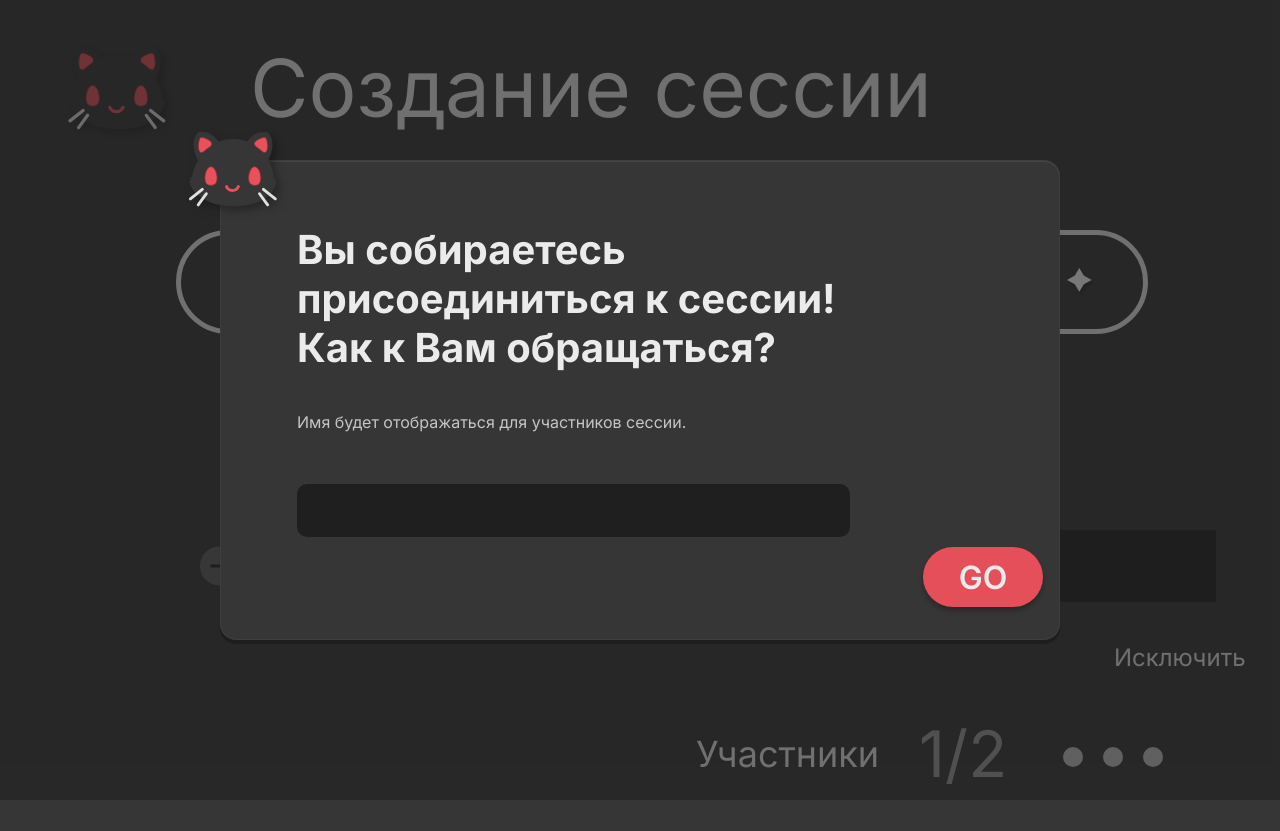
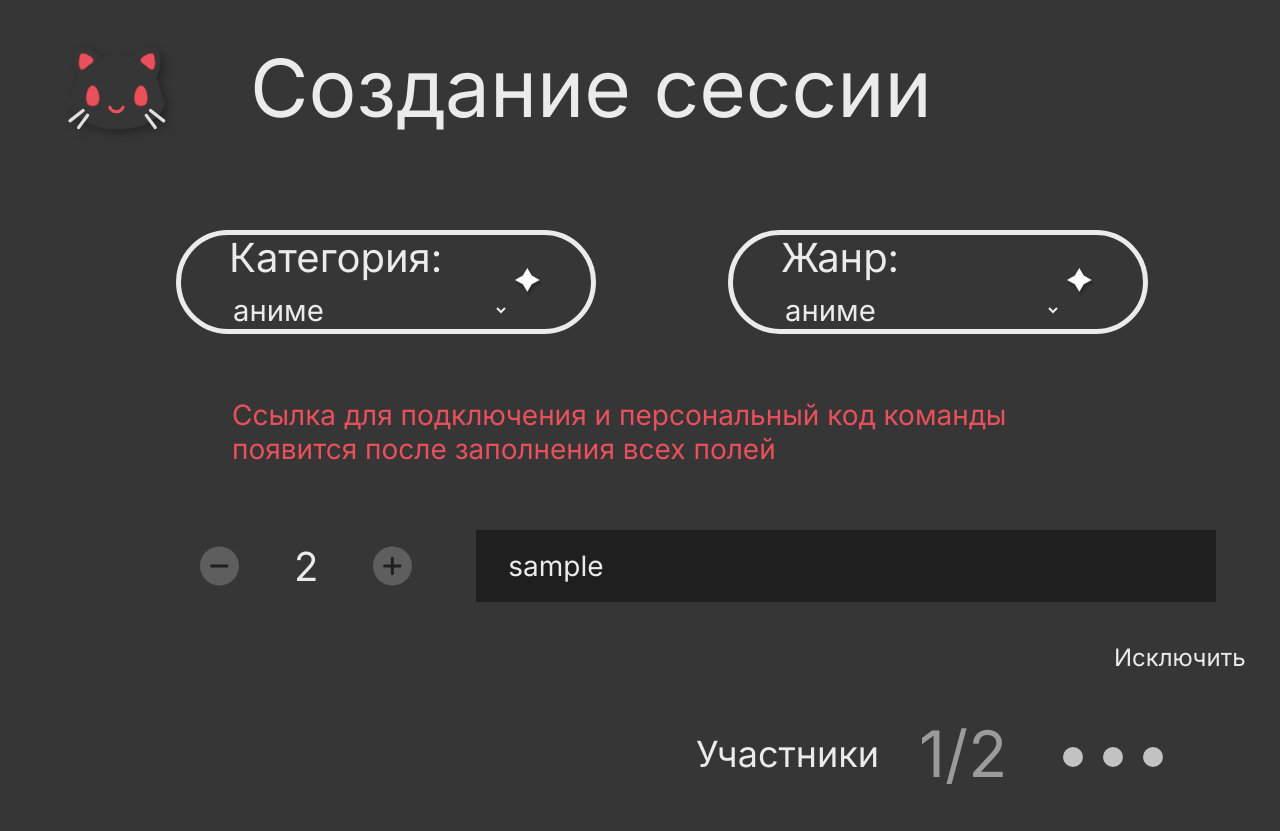
Before and after one commit to r10k5/pickYourMovie, a Vue app in the folder pickYourMovie/: page /create-session in a window 1280 px wide. Shown: the top 831 px of the page. Built offline with nearby package versions, Linux system fonts and the light colour scheme; sample sign-in values are in the browser's storage.

Commit message:
Сделана синхронизация сессии

```diff
--- a/pickYourMovie/src/router/index.ts
+++ b/pickYourMovie/src/router/index.ts
@@ -5,6 +5,7 @@ import CreateSessionView from '@/views/CreateSessionView.vue'
 import SessionView from '@/views/SessionView.vue'
 import MatchView from '@/views/MatchView.vue'
 import ResultsView from '@/views/ResultsView.vue'
+import NotFoundView from '@/views/NotFoundView.vue'
 
 const router = createRouter({
   history: createWebHistory(import.meta.env.BASE_URL),
@@ -30,14 +31,14 @@ const router = createRouter({
     },
 
     {
-      path: '/session',
+      path: '/session/:uid',
       name: 'session',
       component: SessionView
     },
 
     {
       path: '/connect-session/:uid',
-      name: 'session',
+      name: 'connect-session',
       component: CreateSessionView,
       meta: { title: 'Присоединиться к сессии' }
     },
@@ -54,6 +55,11 @@ const router = createRouter({
       component: ResultsView
     },
 
+    {
+      path: '/404',
+      name: 'not-found',
+      component: NotFoundView,
+    },
   ]
 })
 
--- a/pickYourMovie/src/stores/session.ts
+++ b/pickYourMovie/src/stores/session.ts
@@ -1,15 +1,16 @@
 import { defineStore } from 'pinia'
 import { useUserStore } from '@/stores/user';
 import axios from 'axios'
+import type { Card } from './cards';
 
 export interface History {
   user: string;
-  cardId: number;
+  card: Card;
   isLike: boolean;
 }
 
 export interface SessionResult {
-  cardId: number;
+  card: Card;
   likeCount: number;
 }
 
@@ -21,8 +22,9 @@ export interface Session {
   type?: number;
   limit?: number;
   history: History[];
-  status?: boolean;
+  status?: 'pending' | 'started' | 'finished';
   result: SessionResult[];
+  cards: Card[];
 }
 
 export interface SessionState {
@@ -37,6 +39,7 @@ export const useSessionStore = defineStore('session', {
       users: [],
       history: [],
       result: [],
+      cards: [],
     },
     error: ''
   }),
@@ -61,11 +64,57 @@ export const useSessionStore = defineStore('session', {
         this.updateSessionLocal(requestResult);
         this.runInfinityUpdate();
       }
-      console.log(requestResult);
+    },
+
+    async changeCardLike(card: Card, value: boolean) {
+      const userStore = useUserStore();
+
+      const requestResult = await axios.post(`${import.meta.env.VITE_API}/cards/like-card/${this.session.uid}`, {
+        card_id: card.id,
+        name: userStore.name,
+        value
+      })
+        .then((resp) => resp.data)
+        .catch((err) => {
+          this.error = err.response?.data;
+          return null;
+        });
+
+        if (requestResult) {
+          this.updateSessionLocal(requestResult);
+        }
+    },
+
+    likeCard(card: Card) {
+      return this.changeCardLike(card, true);
+    },
+
+
+    unlikeCard(card: Card) {
+      return this.changeCardLike(card, false);
+    },
+
+    async startSession() {
+      const userStore = useUserStore();
+
+      if (userStore.name && this.session.uid) {
+        const result = await axios.post(`${import.meta.env.VITE_API}/cards/start-session/${this.session.uid}`, {
+          name: userStore.name
+        })
+          .then((resp) => resp.data)
+          .catch((err) => err.response?.data);
+
+        if (result.error) {
+          this.error = result.error;
+          return;
+        }
+
+        this.updateSessionLocal(result);
+      }
     },
 
     async connectToSession(uid: string, username: string) {
-      const checkResult = await axios.get(`${import.meta.env.VITE_API}/cards/check-session/${uid}`)
+      const checkResult = await axios.post(`${import.meta.env.VITE_API}/cards/check-session/${uid}`)
         .then((resp) => resp.data)
         .catch((error) => error.response?.data);
 
@@ -91,22 +140,23 @@ export const useSessionStore = defineStore('session', {
       this.runInfinityUpdate();
     },
 
-    getSession(uid: string, username: string) {
-      return axios.post(`${import.meta.env.VITE_API}/cards/get-session/${uid}`, {
+    async getSession(uid: string, username: string) {
+      return await axios.post(`${import.meta.env.VITE_API}/cards/get-session/${uid}`, {
         name: username,
       })
         .then((resp) => resp.data);
     },
 
     runInfinityUpdate() {
-      if (this.session.uid) {
+      const sessionUid = this.session.uid;
+      if (sessionUid) {
         if (this.timerId) {
           clearTimeout(this.timerId);
         }
 
         const userStore = useUserStore();
         const update = () => {
-           this.getSession(this.session.uid, userStore.name)
+           this.getSession(sessionUid, userStore.name)
             .then((session) => {
               if (!session.error) {
                 this.updateSessionLocal(session);
@@ -126,16 +176,29 @@ export const useSessionStore = defineStore('session', {
     },
 
     updateSessionLocal(session) {
-      console.log(session);
       this.session.uid = session.uid;
       this.session.creatorName = session.creator_name;
       this.session.users.splice(0, this.session.users.length, ...session.guest_names);
       this.session.genre = session.genre;
       this.session.type = session.type;
       this.session.limit = session.limit;
-      this.session.history.splice(0, this.session.users.length, ...session.history);
+      this.session.history.splice(0, this.session.history.length, ...session.history);
       this.session.status = session.status;
-      this.session.result.splice(0, this.session.users.length, ...session.result);
+      this.session.result.splice(0, this.session.result.length, ...session.result);
+      this.session.cards.splice(0, this.session.cards.length, ...session.cards);
+    },
+
+    clearSession() {
+      this.session.uid = undefined;
+      this.session.creatorName = undefined;
+      this.session.users.splice(0, this.session.users.length);
+      this.session.genre = undefined;
+      this.session.type = undefined;
+      this.session.limit = undefined;
+      this.session.history.splice(0, this.session.history.length);
+      this.session.status = undefined;
+      this.session.result.splice(0, this.session.result.length);
+      this.session.cards.splice(0, this.session.cards.length);
     }
   }
 })
--- a/pickYourMovie/src/stores/user.ts
+++ b/pickYourMovie/src/stores/user.ts
@@ -5,10 +5,13 @@ export interface UserState {
 }
 
 export const useUserStore = defineStore('user', {
-  state: (): UserState => ({ name: '' }),
+  state: (): UserState => ({
+    name: localStorage.getItem('user-name') ?? ''
+  }),
   actions: {
     newUser(name: string) {
       this.name = name;
+      localStorage.setItem('user-name', name);
     }
   }
 })
--- a/pickYourMovie/src/views/CreateSessionView.vue
+++ b/pickYourMovie/src/views/CreateSessionView.vue
@@ -8,7 +8,7 @@ import AppLinkAndCodeVue from '@/components/AppLinkAndCode.vue';
 import { useRoute, useRouter } from 'vue-router';
 import { genres } from '@/scripts/genres';
 import { types } from '@/scripts/types';
-import { computed, ref, onUnmounted } from 'vue';
+import { computed, ref, onUnmounted, onMounted, watch } from 'vue';
 import AppMyModal from '@/components/AppMyModal.vue';
 import AppDotsElastic from '@/components/AppDotsElastic.vue';
 import { useSessionStore } from '@/stores/session';
@@ -20,15 +20,32 @@ const sessionStore = useSessionStore();
 const user = useUserStore();
 const session = computed(() => sessionStore.session);
 const sessionError = computed(() => sessionStore.error);
+const sessionStatus = computed(() => session.value.status);
 const sessionUsersString = computed(() => ', ' + session.value.users.join(', '));
 
 async function createSession() {
     await sessionStore.createSession(userName.value, currentType.value, currentGenre.value, limit.value);
 }
 
+async function startSession() {
+    await sessionStore.startSession();
+}
+
+onMounted(() => {
+    sessionStore.clearSession();
+    sessionStore.stopInfinityUpdate();
+});
+
 onUnmounted(() => {
+    sessionStore.clearSession();
     sessionStore.stopInfinityUpdate();
-})
+});
+
+watch(sessionStatus, (value) => {
+    if (value === 'started' && session.value.uid) {
+        router.push({ name: 'session', params: { uid: session.value.uid } });
+    }
+});
 
 const currentType = ref(1);
 const currentGenre = ref(1);
@@ -61,7 +78,13 @@ function increaseLimit() {
 }
 
 const isModalOpen = ref(true);
-const userName = ref('');
+const userName = ref(useUserStore().name);
+
+if (userName.value.length > 0) {
+    if (route.params.uid) {
+        sessionStore.connectToSession(route.params.uid.toString(), userName.value);
+    }
+}
 
 async function saveUser() {
     if (userName.value.length > 3) {
@@ -174,7 +197,7 @@ const usersCount = computed(() => {
 
             <AppDotsElastic class="dotsElastic"></AppDotsElastic>
 
-            <div v-if="sessionStore.session?.uid && user.name === session.creatorName" class="goButton" @click="createSession">
+            <div v-if="sessionStore.session?.uid && user.name === session.creatorName" class="goButton" @click="startSession">
                 <p class="goTitle">Go</p>
             </div>
         </div>
--- /dev/null
+++ b/pickYourMovie/src/views/NotFoundView.vue
@@ -0,0 +1,5 @@
+<template>
+    <div>
+        Страница не найдена :(
+    </div>
+</template>
--- a/pickYourMovie/src/views/SessionView.vue
+++ b/pickYourMovie/src/views/SessionView.vue
@@ -2,25 +2,55 @@
 import AppCard from '@/components/AppCard.vue';
 import AppUnlike from '@/components/icons/AppUnlike.vue';
 import AppLike from '@/components/icons/AppLike.vue';
-import { ref, computed } from 'vue';
-import { useCardsStore } from '@/stores/cards';
-import SelectionHistory, { type HistoryElem } from '@/components/SelectionHistory.vue';
-import { useRouter } from 'vue-router';
+import { ref, computed, onMounted } from 'vue';
+import SelectionHistory from '@/components/SelectionHistory.vue';
+import { useRoute, useRouter } from 'vue-router';
+import { useSessionStore } from '@/stores/session';
+import { useUserStore } from '@/stores/user';
 
 const router = useRouter();
+const route = useRoute();
+const sessionStore = useSessionStore();
+const userStore = useUserStore();
+
+const session = computed(() => sessionStore.session);
+
+onMounted(() => {
+    if (!session.value.uid) {
+        if (route.params.uid) {
+            if (userStore.name) {
+                sessionStore.getSession(route.params.uid.toString(), userStore.name)
+                    .then(data => {
+                        if (data.error) {
+                            router.push({ name: 'not-found' });
+                            return;
+                        }
+
+                        if (data.status !== 'started') {
+                            router.push({ name: 'not-found' });
+                            return;
+                        }
+
+                        sessionStore.updateSessionLocal(data);
+                        sessionStore.runInfinityUpdate();
+                    });
+                return;
+            }
+        }
+    }
+
+    router.push({ name: 'not-found' });
+});
 
 function match() {
   router.push({ name: 'match' });
 }
-const cardsStore = useCardsStore();
-cardsStore.getCards();
 
 const rotateCard = ref('rotate(0deg)');
 const colorCard = ref('transparent');
-const history = ref<HistoryElem[]>([]);
 
 const cardIndex = ref(0);
-const card = computed(() => cardsStore.cards[cardIndex.value]);
+const card = computed(() => session.value.cards[cardIndex.value]);
 
 const followMouse = (e: MouseEvent) => {
     const cordX = e.clientX;
@@ -36,25 +66,25 @@ const followMouse = (e: MouseEvent) => {
     colorCard.value = 'rgba(232, 80, 91, 0.25)';
 }
 
-const nextCard = (e:MouseEvent) => {
+const nextCard = (e: MouseEvent) => {
     const cordX = e.clientX;
     const widthScreen = window.innerWidth / 2;
-    const card = cardsStore.cards[cardIndex.value];
-    cardIndex.value = cardIndex.value+1;
+    const card = session.value.cards[cardIndex.value];
+    cardIndex.value = cardIndex.value + 1;
 
     if (cordX > widthScreen) {
-        history.value.push({ card, isLiked: true })
+        sessionStore.likeCard(card);
         // счетчик понравившихся
         return
     }
-    history.value.push({ card, isLiked: false })
+    sessionStore.unlikeCard(card);
     // счетчик непонравившихся
 }
 
 </script>
 
 <template>
-<div v-if="card" class="container" @mouseover="followMouse" @click="nextCard">
+    <div v-if="session && card" class="container" @mouseover="followMouse" @click="nextCard">
         <div class="div-card">
             <AppUnlike width="120px" height="120px" class="unlike-icon" />
             <AppCard :img="card.filename" :name="card.name" :duration_all="card.duration_all" :genres="card.genres" :style="{ transform: rotateCard }" class="card">
@@ -63,9 +93,9 @@ const nextCard = (e:MouseEvent) => {
             <AppLike width="120px" height="120px" class="unlike-icon" />
 
         </div>
-    <SelectionHistory :history="history" class="selection-history" />
+        <SelectionHistory :history="session.history" class="selection-history" />
     </div>
-<div class="zhopa" @click="match"> </div>
+    <div class="zhopa" @click="match"></div>
 </template>
 
 <style scoped>
```
Also changed, not shown: pickYourMovie/src/components/SelectionHistory.vue (+5 -11 lines). Lines whose indentation alone changed are shown as unchanged.
